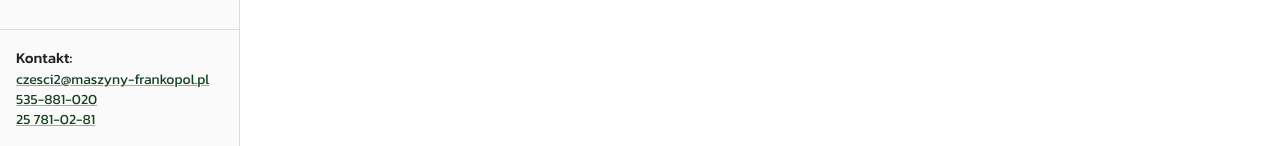
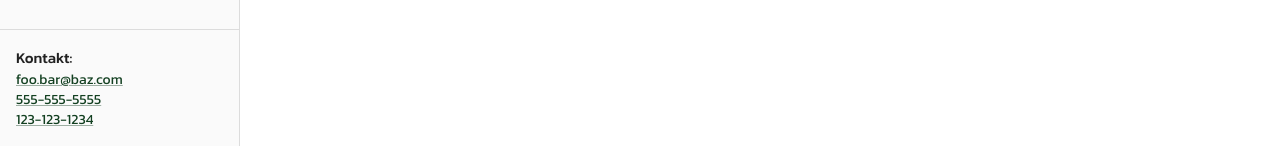
Before and after one commit to kzuraniewski/catalog, a Next.js app: page / in a window 1280 px wide. Shown: the part 654-800 px from the top of the page. Built offline with nearby package versions, Linux system fonts and the light colour scheme.

Commit message:
contact section updated

```diff
--- a/src/components/Sidenav.tsx
+++ b/src/components/Sidenav.tsx
@@ -47,11 +47,9 @@
 					Kontakt:
 				</Typography>
 				<Typography variant="body2" sx={{ display: 'flex', flexDirection: 'column' }}>
-					<Link href="mailto:czesci2@maszyny-frankopol.pl">
-						czesci2@maszyny-frankopol.pl
-					</Link>
-					<Link href="tel:535-881-0201">535-881-020</Link>
-					<Link href="tel:25-781-02-81">25 781-02-81</Link>
+					<Link href="mailto:foo.bar@baz.com">foo.bar@baz.com</Link>
+					<Link href="tel:555-555-5555">555-555-5555</Link>
+					<Link href="tel:123-123-1234">123-123-1234</Link>
 				</Typography>
 			</Box>
 		</Drawer>
```
